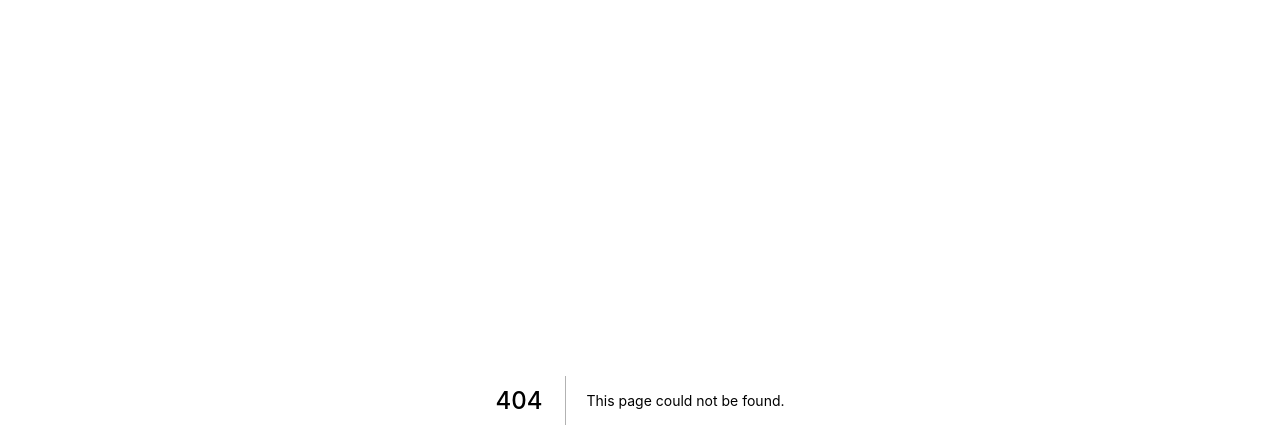
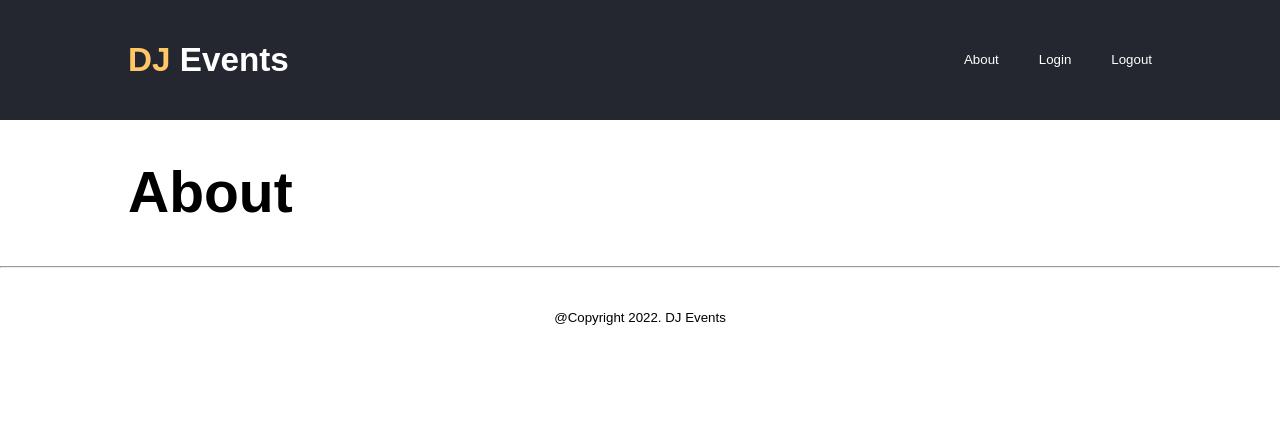
Before and after one commit to VieiraHenrique/NEXT-EVENTS, a Next.js app: page /about in a window 1280 px wide. Before the commit this address had no page. Shown: the top 448 px of the page. Built offline with nearby package versions, Linux system fonts and the light colour scheme.

Commit message:
Layout (header and footer) and 404

```diff
--- /dev/null
+++ b/components/header/NavMenu.js
@@ -0,0 +1,17 @@
+import Link from "next/link";
+
+export default function NavMenu() {
+    return (
+        <ul className="menu">
+            <li>
+                <Link href={"/about"}>About</Link>
+            </li>
+            <li>
+                <Link href={"/login"}>Login</Link>
+            </li>
+            <li>
+                <button>Logout</button>
+            </li>
+        </ul>
+    );
+}
--- /dev/null
+++ b/components/layout/Layout.js
@@ -0,0 +1,34 @@
+import Head from "next/head";
+import Link from "next/link";
+import NavMenu from "../header/NavMenu";
+
+export default function Layout({ children }) {
+    return (
+        <>
+            <Head>
+                <title>DJ Events | Find the hottest parties</title>
+                <meta name="description" content="A website to check the best dj events around. For djs you can post your event so everybody can know about it" />
+                <meta name="keywords" content="music, dj, events, party"/>
+            </Head>
+            <header className="header">
+                <div className="wrapper">
+                    <Link href={"/"}>
+                        <a className="logo">
+                            DJ <span>Events</span>
+                        </a>
+                    </Link>
+                    <NavMenu />
+                </div>
+            </header>
+
+            <div className="mainContainer">
+                <div className="wrapper">{children}</div>
+            </div>
+
+            <footer className="footer">
+                <hr />
+                <p className="mt-2 mb-2">@Copyright 2022. DJ Events</p>
+            </footer>
+        </>
+    );
+}
--- a/pages/_app.js
+++ b/pages/_app.js
@@ -1,7 +1,12 @@
+import Layout from "../components/layout/Layout";
 import "../styles/styles.scss";
 
 function MyApp({ Component, pageProps }) {
-    return <Component {...pageProps} />;
+    return (
+        <Layout>
+            <Component {...pageProps} />
+        </Layout>
+    );
 }
 
 export default MyApp;
--- /dev/null
+++ b/pages/about.js
@@ -0,0 +1,7 @@
+export default function AboutPage() {
+  return (
+    <div>
+        <h1>About</h1>
+    </div>
+  )
+}
--- /dev/null
+++ b/styles/components/_FourOFour.scss
@@ -0,0 +1,6 @@
+.FourOFour {
+    text-align: center;
+    p {
+        color: rgb(197, 32, 32);
+    }
+}
--- /dev/null
+++ b/styles/components/_Layout.scss
@@ -0,0 +1,53 @@
+.header {
+    @include container($ipadPro);
+    background-color: rgb(36, 39, 47);
+    height: 120px;
+
+    .wrapper {
+        height: 100%;
+        display: flex;
+        align-items: center;
+        justify-content: space-between;
+    }
+
+    .logo {
+        @include h3;
+        font-weight: bold;
+        color: rgb(255, 199, 102);
+        span {
+            color: white;
+            display: inline;
+        }
+    }
+
+    .menu {
+        display: flex;
+        gap: 40px;
+        align-items: center;
+
+        li,
+        a {
+            color: #fff;
+        }
+
+        button {
+            background: transparent;
+            border: none;
+            outline: none;
+            color: #fff;
+            cursor: pointer;
+            @include p;
+        }
+    }
+}
+
+.mainContainer {
+    @include container($ipadPro);
+    margin: 30px 0;
+}
+
+.footer {
+    p {
+        text-align: center;
+    }
+}
--- a/styles/styles.scss
+++ b/styles/styles.scss
@@ -8,3 +8,6 @@
 @import "./utilities/reset";
 @import "./utilities/typo";
 @import "./utilities/spacing";
+
+@import "./components/Layout";
+@import "./components/FourOFour";
```
Also changed, not shown: pages/404.js (added, +25 -0 lines), pages/index.js (+5 -5 lines).
